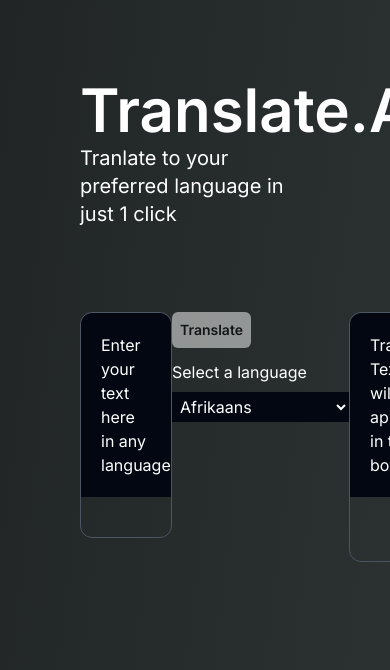
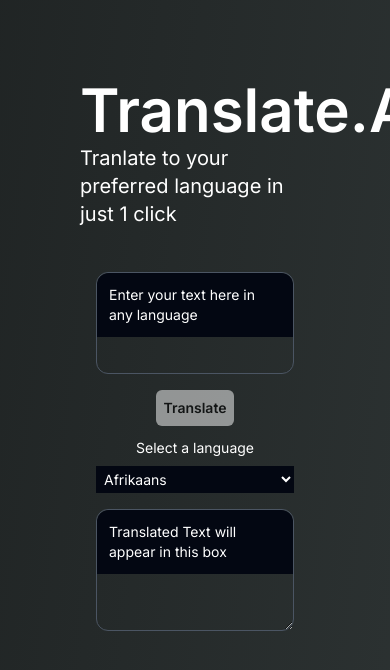
Before and after one commit to Some1Uknow/translate.ai, a Next.js app: page / in a window 390 px wide. Shown: the top 670 px of the page. Built offline with nearby package versions, Linux system fonts and the light colour scheme.

Commit message:
"Updated styles and layout for InputBox, MainContainer, Options, and OutputBox components."

```diff
--- a/src/app/components/InputBox.tsx
+++ b/src/app/components/InputBox.tsx
@@ -5,13 +5,13 @@ interface InputBoxProps {
 
 export default function InputBox({ input, setInput }: InputBoxProps) {
   return (
-    <div className="w-2/5 h-full flex flex-col items-center border-gray-600 border rounded-xl">
-      <p className="bg-gray-950 w-full p-5 rounded-t-xl">
+    <div className="w-full md:w-2/5 h-full flex flex-col items-center border-gray-600 border rounded-xl">
+      <p className="bg-gray-950 w-full p-3 md:p-5 text-sm md:text-base rounded-t-xl">
         Enter your text here in any language
       </p>
       <input
         aria-label="input-text"
-        className="w-full flex-grow bg-inherit focus:outline-none p-2"
+        className="w-full flex-grow bg-inherit focus:outline-none p-2 text-sm md:text-base"
         value={input}
         onChange={(e) => setInput(e.target.value)}
       />
--- a/src/app/components/MainContainer.tsx
+++ b/src/app/components/MainContainer.tsx
@@ -10,11 +10,11 @@ export default function MainContainer() {
   const [outputHeading, setOutputHeading] = useState<string>("Translated Text will appear in this box");
   const [outputLanguage, setOutputLanguage] = useState<string>("");
   return (
-    <main className="flex flex-row mt-20 justify-around">
+    <main className="flex flex-col md:flex-row mt-10 md:mt-20 justify-around px-4 md:px-0 space-y-4 md:space-y-0 md:space-x-4">
       <InputBox input={input} setInput={setInput} />
       <Options
-      input={input}
-      setOutput={setOutput}
+        input={input}
+        setOutput={setOutput}
         outputLanguage={outputLanguage}
         setOutputLanguage={setOutputLanguage}
         setOutputHeading={setOutputHeading}
--- a/src/app/components/Options.tsx
+++ b/src/app/components/Options.tsx
@@ -6,7 +6,6 @@ interface OptionsProps {
   outputLanguage: string;
   setOutputLanguage: (value: string) => void;
   setOutput: (value: string) => void;
-
   setOutputHeading: (value: string) => void;
 }
 
@@ -19,20 +18,19 @@ export default function Options({
 }: OptionsProps) {
   console.log(outputLanguage);
   return (
-    <>
-      <main>
+    <div className="w-full md:w-auto flex flex-col items-center">
       <Submit
         input={input}
         setOutput={setOutput}
         outputLanguage={outputLanguage}
         setOutputHeading={setOutputHeading}
       />
-        <p className="mb-2">Select a language</p>
+      <p className="mb-2 text-sm md:text-base">Select a language</p>
       <select
         name="language-selection"
         title="Select a Language"
         data-placeholder="Choose a Language..."
-          className="bg-gray-950 scrollbar p-1"
+        className="bg-gray-950 scrollbar p-1 w-full md:w-auto text-sm md:text-base"
         value={outputLanguage}
         onChange={(e) => setOutputLanguage(e.target.value)}
       >
@@ -253,7 +251,6 @@ export default function Options({
           Xhosa
         </option>
       </select>
-      </main>
-    </>
+    </div>
   );
 }
--- a/src/app/components/OutputBox.tsx
+++ b/src/app/components/OutputBox.tsx
@@ -7,12 +7,12 @@ interface OutputBoxProps {
 
 export default function OutputBox({ output, outputHeading }: OutputBoxProps) {
   return (
-    <div className="w-2/5 h-full flex flex-col items-center border-gray-600 border rounded-xl">
-      <p className="bg-gray-950 w-full p-5 rounded-t-xl">{outputHeading}</p>
+    <div className="w-full md:w-2/5 h-full flex flex-col items-center border-gray-600 border rounded-xl">
+      <p className="bg-gray-950 w-full p-3 md:p-5 text-sm md:text-base rounded-t-xl">{outputHeading}</p>
       <textarea
         value={output}
         aria-label="output-text"
-        className="w-full bg-inherit focus:outline-none p-2 h-max"
+        className="w-full bg-inherit focus:outline-none p-2 h-max text-sm md:text-base"
         readOnly
       />
     </div>
```
Lines whose indentation alone changed are shown as unchanged.
